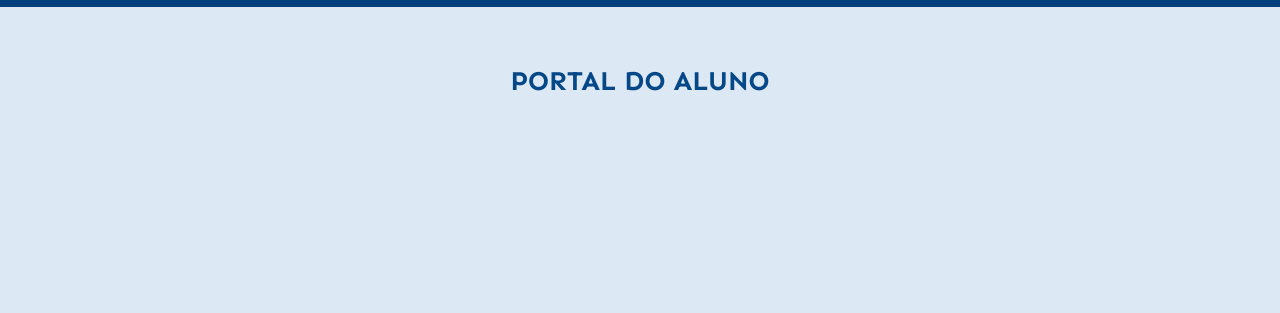
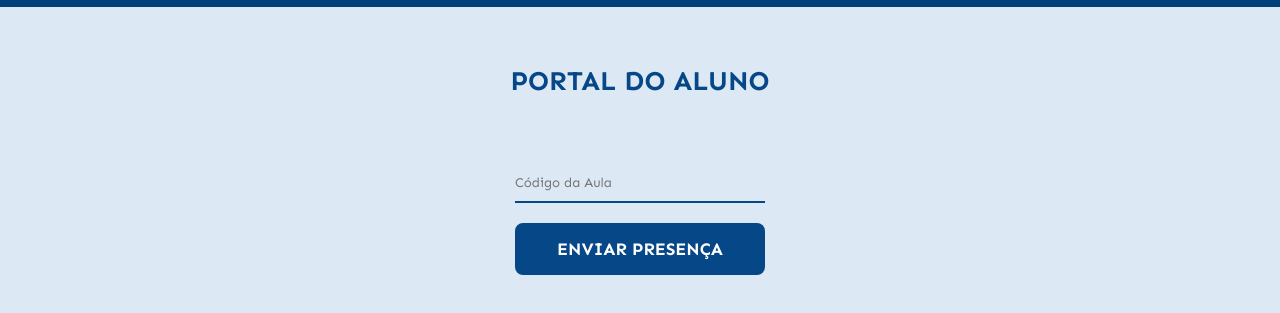
Before and after one commit to LucasSouzaG/sistema_distribuido_socket, a plain HTML site: page frontend/pages/portal-aluno.html in a window 1280 px wide. Shown: the part 93-406 px from the top of the page. Drawn offline with nearby package versions, Linux system fonts and the light colour scheme.

Commit message:
feature: add portal aluno page

```diff
--- a/frontend/pages/portal-aluno.html
+++ b/frontend/pages/portal-aluno.html
@@ -23,6 +23,10 @@
     <div class="container-geral">
         <h2>Portal do Aluno</h2>
         <h3 class="greetings"></h3>
+        <form id="class">
+            <input type="text" placeholder="Código da Aula" />
+            <input type="submit" value="Enviar Presença" />
+        </form>
     </div>
     <script src="https://cdn.socket.io/4.6.0/socket.io.min.js" integrity="sha384-c79GN5VsunZvi+Q/WObgk2in0CbZsHnjEqvFxC5DxHn9lTfNce2WW6h2pH6u/kF+" crossorigin="anonymous"></script>
     <script type="module" src="../scripts/portal-aluno.js"></script>
--- a/frontend/scripts/login.js
+++ b/frontend/scripts/login.js
@@ -25,7 +25,7 @@ class Login {
 
         this.socketConnection.on('json_message', function(data) {
            const response = data;
-           if(typeof(response) === 'object') {
+           if(typeof(response) == 'object') {
             localStorage.setItem('user', JSON.stringify(response));
             window.location.href ='http://127.0.0.1:5500/frontend/pages/portal-aluno.html'
            } else {
--- a/frontend/styles/app.css
+++ b/frontend/styles/app.css
@@ -24,3 +24,45 @@ body {
     font-weight: 600;
     text-transform: uppercase;
 }
+
+.label {
+    margin: 20px 0;
+    width: 250px;
+}
+
+label {
+    text-transform: uppercase;
+    color: #064787;
+    font-weight: 600;
+    font-size: 0.9em;
+}
+
+input {
+    width: 100%;
+    border: none;
+    background-color: transparent;
+    border-bottom: 2px solid #064787;
+    outline: none;
+    padding: 10px 0;
+}
+
+input[type="submit"] {
+    background-color: #064787;
+    color: #FFF;
+    width: 100%;
+    border: none;
+    padding: 15px 0;
+    margin: 0;
+    box-sizing: border-box;
+    border-radius: 8px;
+    font-family: 'Sen', sans-serif;
+    font-size: 1.1em;
+    text-transform: uppercase;
+    font-weight: 600;
+}
+
+input[type="submit"]:hover {
+    background-color: #0a3866;
+    color: #FFF;
+    cursor: pointer;
+}
--- a/frontend/styles/portal-aluno.css
+++ b/frontend/styles/portal-aluno.css
@@ -0,0 +1,12 @@
+form#class {
+    margin-top: 50px;
+    display: flex;
+    flex-direction: column;
+    align-items: center;
+    justify-content: center;
+}
+
+form#class input[type="submit"] {
+    width: 250px;
+    margin-top: 20px;
+}
```
Also changed, not shown: frontend/styles/login.css (+0 -43 lines).
